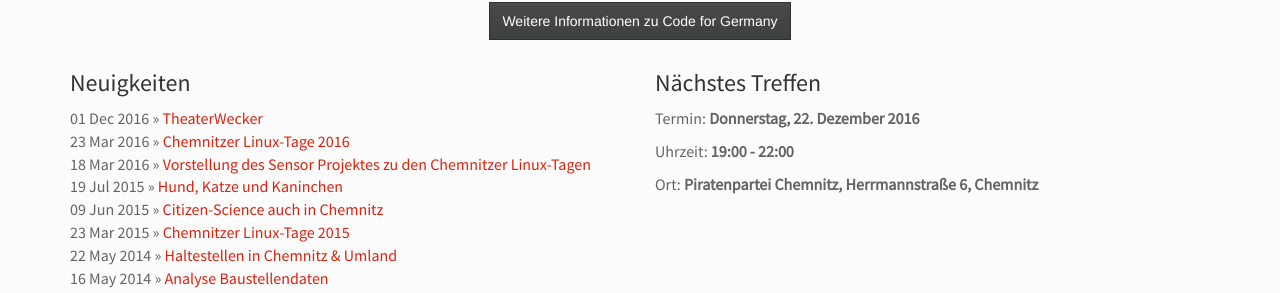
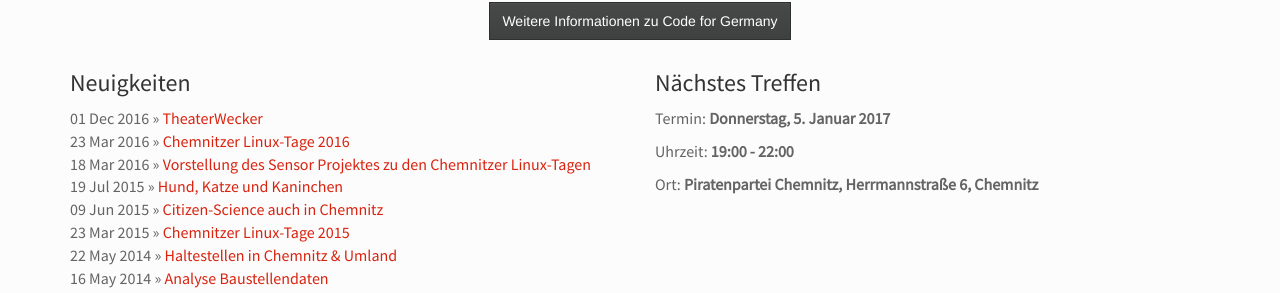
Before and after one commit to CodeforChemnitz/codeforchemnitz.github.io, a Jekyll site: the page built from index.html, in a window 1280 px wide and 900 px high, scrolled down 1408 px. Shown: the part 152-445 px from the top of the window. Built offline with Jekyll 4.4.1, drawn with Linux system fonts in a browser that asks for light colours.

Commit message:
"event updated"

```diff
--- a/_data/treffen.yml
+++ b/_data/treffen.yml
@@ -1,6 +1,6 @@
 # comment day to have a "unknown event date" message
 day: Donnerstag
-day-nr: 22
-month: Dezember 2016
+day-nr: 05
+month: Januar 2017
 time: "19:00 - 22:00"
 location: Piratenpartei Chemnitz, Herrmannstraße 6, Chemnitz
```
